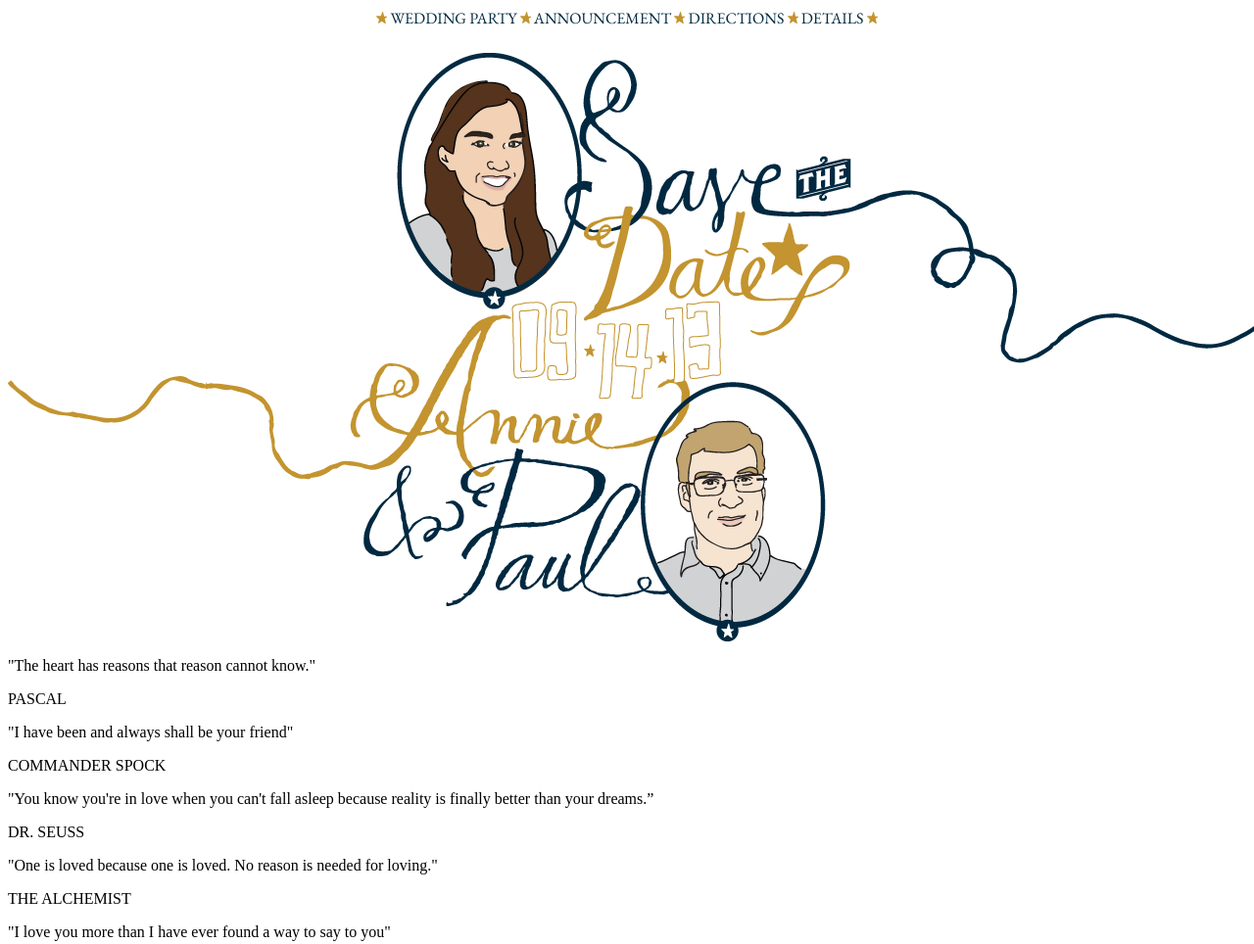
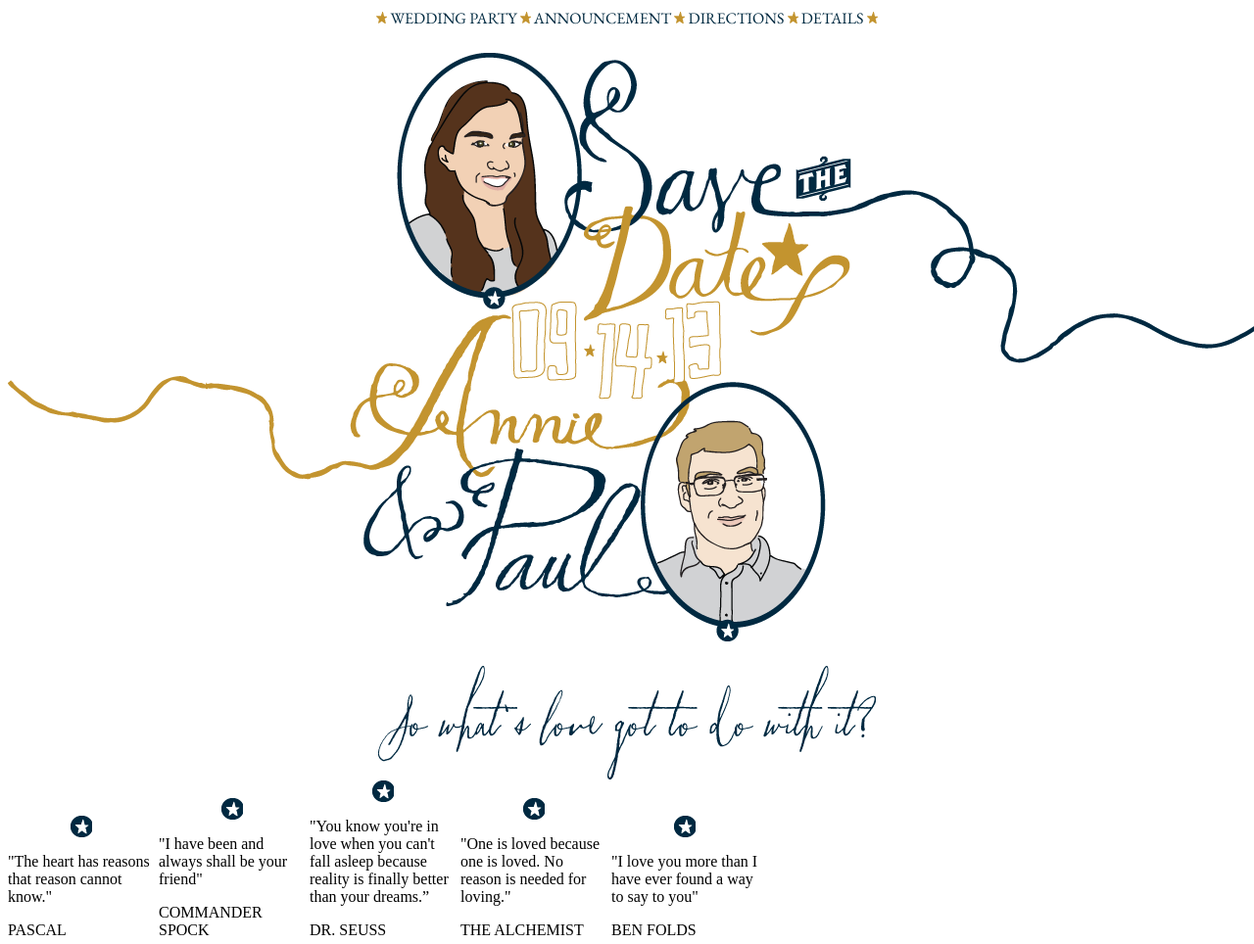
Before and after one commit to pschorf/wedding, a plain HTML site: page static/index.html in a window 1280 px wide. Shown: the top 964 px of the page at 98% size. Drawn offline with nearby package versions, Linux system fonts and the light colour scheme.

Commit message:
sort of line up quotes, add stars

```diff
--- a/static/index.html
+++ b/static/index.html
@@ -18,9 +18,11 @@
     <img src="img/star_small.png"/>
   </span>
 </div>
-<img id="home" src="img/home.png">
+<img id="home" src="img/home.png" class="header">
 <div id="quotes">
+  <img src="img/header_quote.png" class="header">
   <div class="quote-wrapper">
+    <img src="img/star.png">
     <p class="quote">
       "The heart has reasons that reason cannot know."
     </p>
@@ -30,6 +32,7 @@
     </div>
   </div>
   <div class="quote-wrapper">
+    <img src="img/star.png">
     <p class="quote">
       "I have been and always shall be your friend"
     </p>
@@ -39,6 +42,7 @@
     </div>
   </div>
   <div class="quote-wrapper">
+    <img src="img/star.png">
     <p class="quote">
       "You know you're in love when you can't fall asleep because reality is finally better than your dreams.”
     </p>
@@ -48,6 +52,7 @@
     </div>
   </div>
   <div class="quote-wrapper">
+    <img src="img/star.png">
     <p class="quote">
       "One is loved because one is loved. No reason is needed for loving."
     </p>
@@ -57,6 +62,7 @@
     </div>
   </div>
   <div class="quote-wrapper">
+    <img src="img/star.png">
     <p class="quote">
       "I love you more than I have ever found a way to say to you"
     </p>
--- a/static/style.css
+++ b/static/style.css
@@ -16,8 +16,18 @@
     color: #002a41;
 }
 
-#home {
+img.header {
     display: block;
     padding-top: 25px;
     margin: 0 auto;
 }
+
+div.quote-wrapper {
+    display: inline-block;
+    width: 150px;
+}
+
+div.quote-wrapper img {
+    display: block;
+    margin: 0 auto;
+}
```
